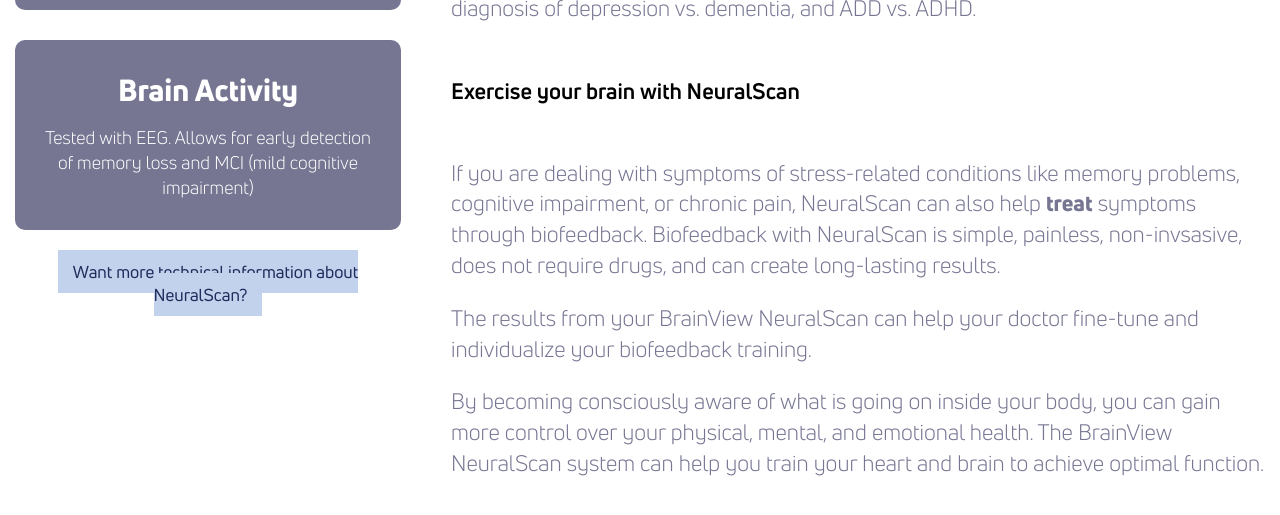
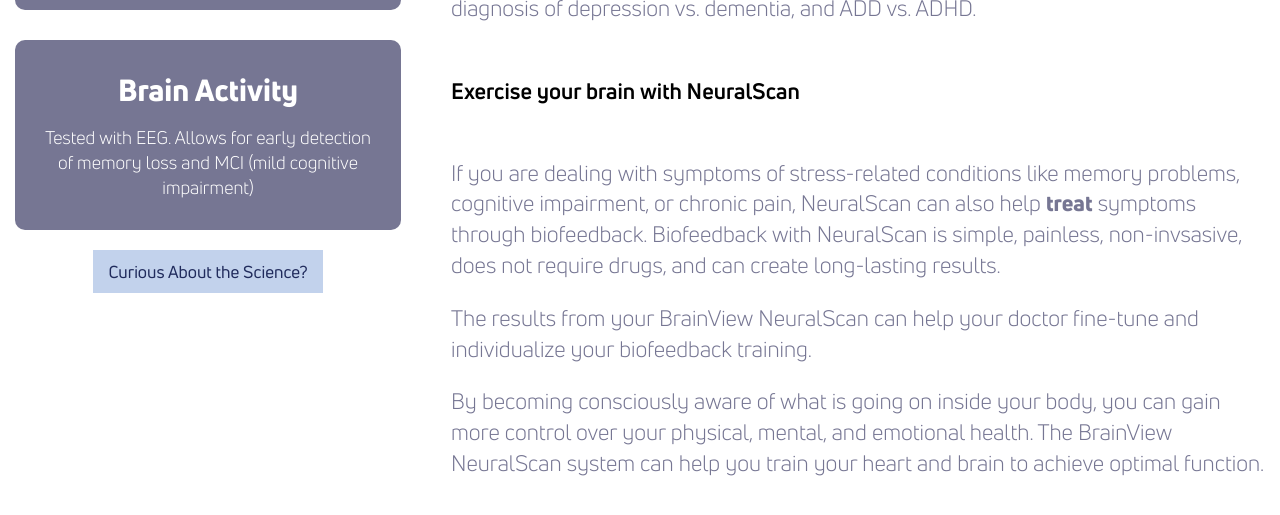
Before and after one commit to theneverwoods/gerstenberg.clinic, a Jekyll site: the page built from services/NeuralScan.html, in a window 1280 px wide and 900 px high, scrolled down 2196 px, cut to the strip 0-527 px from the top of the window. Shown: the top 515 px of the strip. Built offline with Jekyll 4.4.1, drawn with Linux system fonts in a browser that asks for light colours.

Commit message:
Update NeuralScan.html

```diff
--- a/services/NeuralScan.html
+++ b/services/NeuralScan.html
@@ -55,7 +55,7 @@ redirect_from: /checkyourhead
 		<div height="10px">
 		</div>
 		<a href="https://www.brainview.com/s_science.html" target="_blank" class="btn">
-			Want more technical information about NeuralScan?
+			Curious About the Science?
 		</a>
 	</div>
 	<div class="two-thirds">
```
